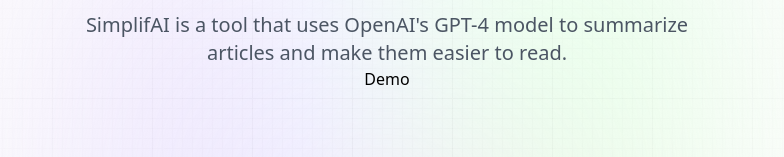
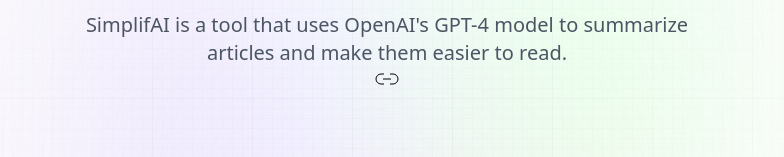
Before and after one commit to MohsinRehman12/simplifAI, a React (Vite) app: page / in a window 1280 px wide. Shown: the part 207-364 px from the top of the page, without its empty margins (253-1037 px from the left). Built offline with nearby package versions, Linux system fonts and the light colour scheme; a web font is replaced by a local one.

Commit message:
First demo section up to timestamp 27:10

```diff
--- a/src/components/Demo.jsx
+++ b/src/components/Demo.jsx
@@ -1,8 +1,27 @@
-import React from 'react'
+import { useState, useEffect } from 'react';
+import { copy, linkIcon, loader, tick } from
+'../assets';
 
 const Demo = () => {
   return (
-    <div>Demo</div>
+    <section className="mt-16 w-full max-w-xl">
+      {/*Search */}
+      <div className="flex flex-col w-full gap-2">
+        <form
+          className="relative flex justify-center items-center"
+          onSubmit={() => {}}
+        >
+          <img
+          src={linkIcon}
+          alt="link_icon"
+          className="absolute left-0 my-2 ml-3 w-5"
+          >
+            {/* timestamp 27:10 */}
+          </img>
+        </form>
+
+      </div>
+    </section>
   )
 }
 
```
